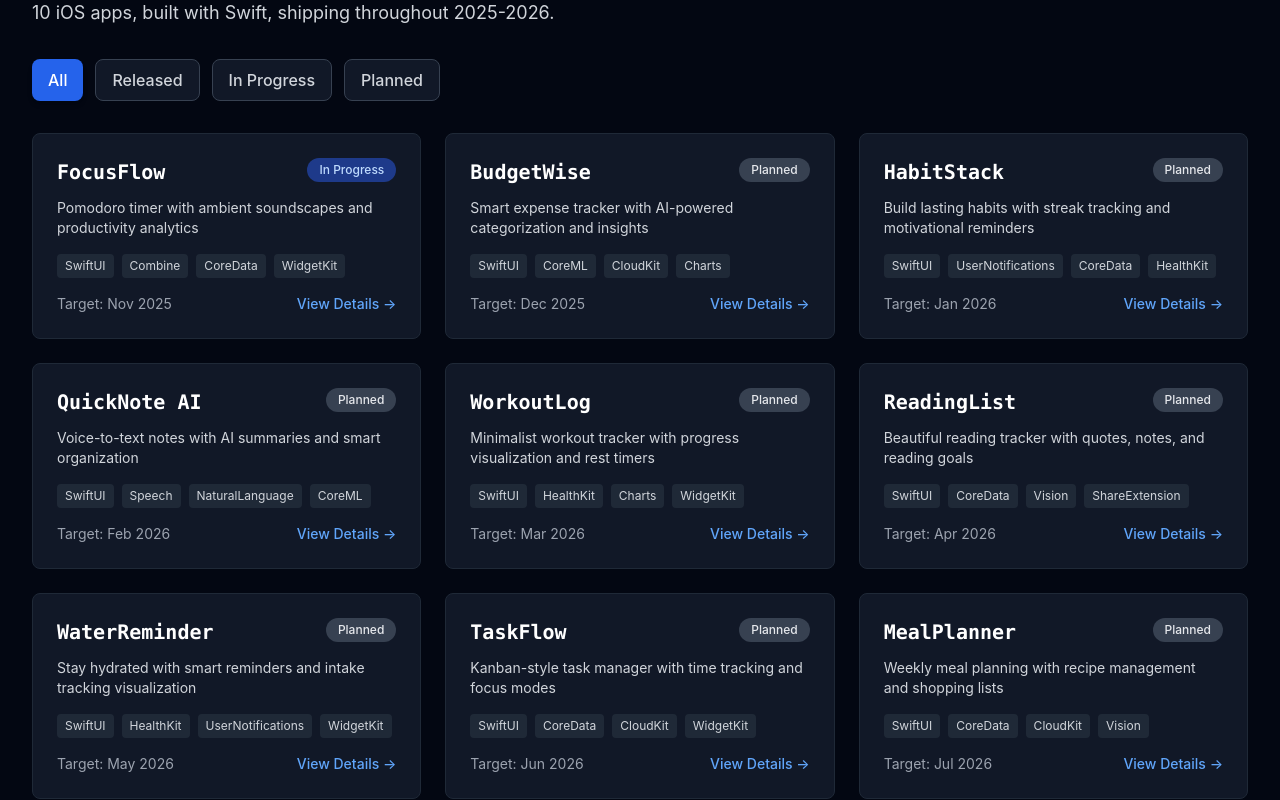
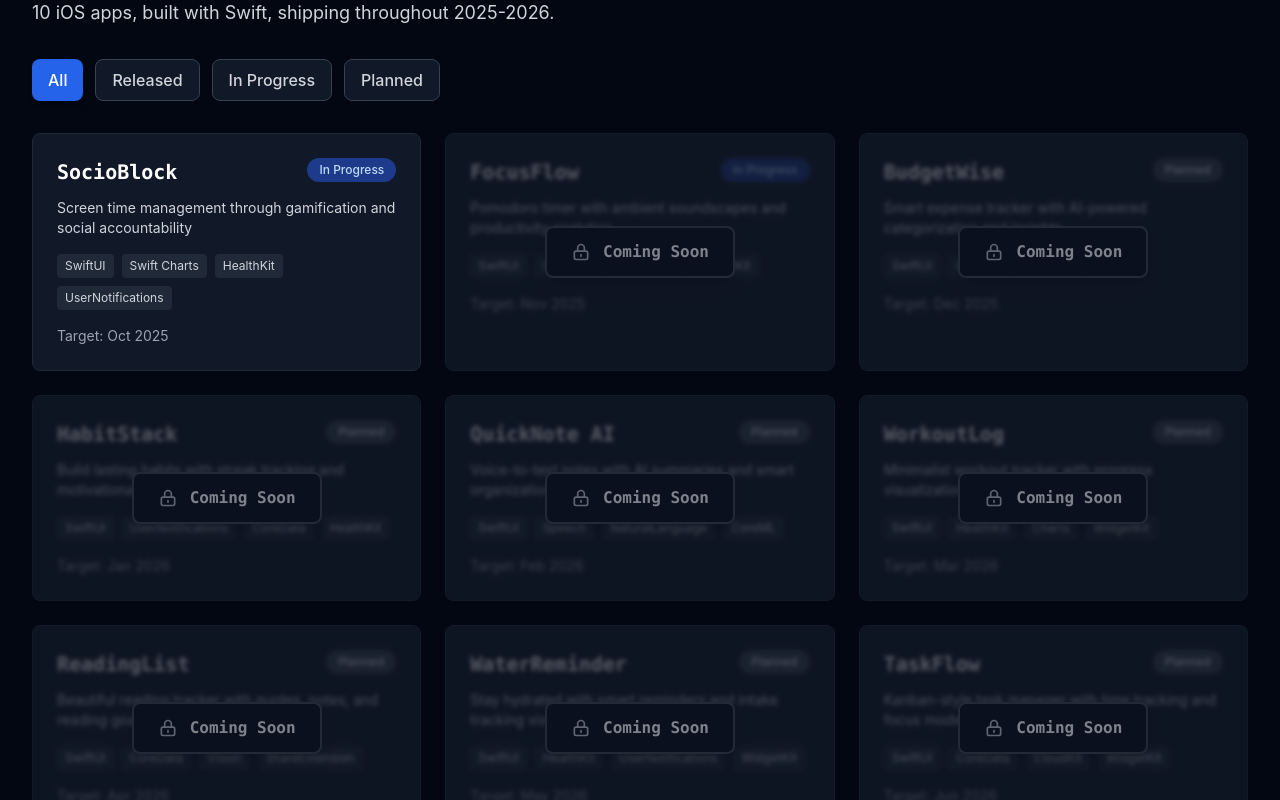
Before and after one commit to owaisazmal/craftoryx, a Next.js app: page /projects in a window 1280 px wide. Shown: the part 1200-2000 px from the top of the page. Built offline with nearby package versions, Linux system fonts and the light colour scheme.

Commit message:
feat: add new app 'SocioBlock' with detailed features and roadmap; enhance AppCard for locked state display

```diff
--- a/components/AppCard.tsx
+++ b/components/AppCard.tsx
@@ -7,8 +7,24 @@ interface AppCardProps {
 }
 
 export default function AppCard({ app }: AppCardProps) {
-  return (
-    <article className="cursor-target group relative bg-white dark:bg-gray-900 border border-gray-200 dark:border-gray-800 rounded-lg p-6 hover:border-gray-400 dark:hover:border-gray-600 hover:shadow-lg transition-all">
+  const isLocked = app.locked ?? false;
+
+  const CardContent = (
+    <>
+      {/* Locked Overlay */}
+      {isLocked && (
+        <div className="absolute inset-0 backdrop-blur-[2px] bg-gray-100/50 dark:bg-gray-800/50 rounded-lg flex items-center justify-center z-10">
+          <div className="bg-white dark:bg-gray-900 px-6 py-3 rounded-lg border-2 border-gray-300 dark:border-gray-700 shadow-lg">
+            <div className="flex items-center gap-3">
+              <svg className="w-5 h-5 text-gray-500 dark:text-gray-400" fill="none" stroke="currentColor" viewBox="0 0 24 24">
+                <path strokeLinecap="round" strokeLinejoin="round" strokeWidth={2} d="M12 15v2m-6 4h12a2 2 0 002-2v-6a2 2 0 00-2-2H6a2 2 0 00-2 2v6a2 2 0 002 2zm10-10V7a4 4 0 00-8 0v4h8z" />
+              </svg>
+              <span className="font-semibold text-gray-700 dark:text-gray-300 font-mono">Coming Soon</span>
+            </div>
+          </div>
+        </div>
+      )}
+
       <div className="flex items-start justify-between mb-3">
         <h3 className="text-xl font-bold text-gray-900 dark:text-white font-mono">
           {app.name}
@@ -35,14 +51,38 @@ export default function AppCard({ app }: AppCardProps) {
         <span className="text-gray-500 dark:text-gray-400">
           Target: {new Date(app.targetDate).toLocaleDateString('en-US', { month: 'short', year: 'numeric' })}
         </span>
-        <Link
-          href={`/projects/${app.slug}`}
-          className="cursor-target text-blue-600 dark:text-blue-400 hover:underline font-medium"
-          aria-label={`View details for ${app.name}`}
-        >
-          View Details →
-        </Link>
+        {!isLocked && (
+          <span className="flex items-center gap-2 text-blue-600 dark:text-blue-400 font-medium">
+            <span className="opacity-0 group-hover:opacity-100 transition-opacity duration-200">
+              Click to learn more
+            </span>
+            <svg
+              className="w-4 h-4 opacity-0 group-hover:opacity-100 group-hover:animate-click transition-opacity duration-200"
+              fill="none"
+              stroke="currentColor"
+              viewBox="0 0 24 24"
+            >
+              <path strokeLinecap="round" strokeLinejoin="round" strokeWidth={2} d="M15 15l-2 5L9 9l11 4-5 2zm0 0l5 5M7.188 2.239l.777 2.897M5.136 7.965l-2.898-.777M13.95 4.05l-2.122 2.122m-5.657 5.656l-2.12 2.122" />
+            </svg>
+          </span>
+        )}
       </div>
-    </article>
+    </>
+  );
+
+  if (isLocked) {
+    return (
+      <article className="cursor-target group relative bg-white dark:bg-gray-900 border border-gray-200 dark:border-gray-800 rounded-lg p-6 transition-all opacity-60 pointer-events-none">
+        {CardContent}
+      </article>
+    );
+  }
+
+  return (
+    <Link href={`/projects/${app.slug}`} className="block">
+      <article className="cursor-target group relative bg-white dark:bg-gray-900 border border-gray-200 dark:border-gray-800 rounded-lg p-6 transition-all hover:border-gray-400 dark:hover:border-gray-600 hover:shadow-lg cursor-pointer">
+        {CardContent}
+      </article>
+    </Link>
   );
 }
--- a/data/apps.ts
+++ b/data/apps.ts
@@ -1,6 +1,63 @@
 import { App } from '@/types';
 
 export const apps: App[] = [
+  {
+    id: 'a0',
+    name: 'SocioBlock',
+    slug: 'socioblock',
+    shortDescription: 'Screen time management through gamification and social accountability',
+    description: 'A SwiftUI-based iOS application designed to help users manage and reduce their screen time through gamification, social accountability, and detailed analytics.',
+    status: 'In Progress',
+    targetDate: '2025-10',
+    tech: ['SwiftUI', 'Swift Charts', 'HealthKit', 'UserNotifications'],
+    links: {
+      testflight: '#',
+    },
+    features: [
+      'Real-time screen time tracking',
+      'Streak-based gamification',
+      'Social leaderboards (Friends & Global)',
+      'Detailed analytics with charts',
+      'Accountability partner alerts',
+      'Badge achievement system'
+    ],
+    roadmap: [
+      { label: 'MVP - Dashboard & tracking UI', done: true },
+      { label: 'Beta - Streak system & badges', done: true },
+      { label: 'v1.0 - Screen Time API integration', done: false },
+      { label: 'v1.1 - Social features & backend', done: false }
+    ],
+    changelog: [
+      {
+        date: '2025-10-15',
+        version: '0.2.0',
+        notes: [
+          'Added streak tracking with visual progress',
+          'Implemented badge achievement system',
+          'Created social leaderboards UI',
+          'Added accountability partner alerts'
+        ]
+      },
+      {
+        date: '2025-10-01',
+        version: '0.1.0',
+        notes: [
+          'Initial prototype with dashboard',
+          'Basic analytics charts',
+          'Dark theme implementation',
+          'Custom navigation system'
+        ]
+      }
+    ],
+    problem: 'People struggle with excessive screen time but lack motivation to change habits. Traditional screen time apps are boring and lack social accountability.',
+    solution: [
+      'Gamified experience with streaks and badges',
+      'Social competition through leaderboards',
+      'Accountability partners for motivation',
+      'Beautiful analytics for awareness'
+    ],
+    locked: false
+  },
   {
     id: 'a1',
     name: 'FocusFlow',
@@ -51,7 +108,8 @@ export const apps: App[] = [
       'Clean, distraction-free interface',
       'High-quality ambient soundscapes',
       'Data-driven productivity insights'
-    ]
+    ],
+    locked: true
   },
   {
     id: 'a2',
@@ -82,7 +140,8 @@ export const apps: App[] = [
       'One-tap expense logging',
       'Automatic categorization with CoreML',
       'Smart insights without manual setup'
-    ]
+    ],
+    locked: true
   },
   {
     id: 'a3',
@@ -113,7 +172,8 @@ export const apps: App[] = [
       'Visual progress that motivates',
       'Smart reminders at optimal times',
       'Integrated with health data'
-    ]
+    ],
+    locked: true
   },
   {
     id: 'a4',
@@ -144,7 +204,8 @@ export const apps: App[] = [
       'Instant voice capture',
       'Automatic organization with AI',
       'Powerful yet simple interface'
-    ]
+    ],
+    locked: true
   },
   {
     id: 'a5',
@@ -175,7 +236,8 @@ export const apps: App[] = [
       'Fast, focused workout entry',
       'Clear progress visualization',
       'No social distractions'
-    ]
+    ],
+    locked: true
   },
   {
     id: 'a6',
@@ -206,7 +268,8 @@ export const apps: App[] = [
       'Clean, focused interface',
       'Easy quote and note capture',
       'Personal reading analytics'
-    ]
+    ],
+    locked: true
   },
   {
     id: 'a7',
@@ -237,7 +300,8 @@ export const apps: App[] = [
       'Context-aware reminders',
       'One-tap logging',
       'Seamless HealthKit integration'
-    ]
+    ],
+    locked: true
   },
   {
     id: 'a8',
@@ -268,7 +332,8 @@ export const apps: App[] = [
       'Visual Kanban workflow',
       'Integrated time tracking',
       'Balance of simplicity and power'
-    ]
+    ],
+    locked: true
   },
   {
     id: 'a9',
@@ -299,7 +364,8 @@ export const apps: App[] = [
       'Visual weekly planner',
       'Recipe library with photos',
       'Smart shopping list generation'
-    ]
+    ],
+    locked: true
   },
   {
     id: 'a10',
@@ -330,7 +396,8 @@ export const apps: App[] = [
       'HealthKit-based tracking',
       'Personalized AI insights',
       'Actionable routine recommendations'
-    ]
+    ],
+    locked: true
   }
 ];
 
--- a/tailwind.config.ts
+++ b/tailwind.config.ts
@@ -16,6 +16,15 @@ const config: Config = {
       fontFamily: {
         anton: ['Anton', 'sans-serif'],
       },
+      animation: {
+        click: 'click 0.6s ease-in-out infinite',
+      },
+      keyframes: {
+        click: {
+          '0%, 100%': { transform: 'scale(1)' },
+          '50%': { transform: 'scale(1.2)' },
+        },
+      },
     },
   },
   plugins: [
--- a/types/index.ts
+++ b/types/index.ts
@@ -21,6 +21,7 @@ export interface App {
   heroImage?: string;
   problem: string;
   solution: string[];
+  locked?: boolean;
 }
 
 export interface RoadmapItem {
```
Also changed, not shown: data/apps_temp.ts (added).
